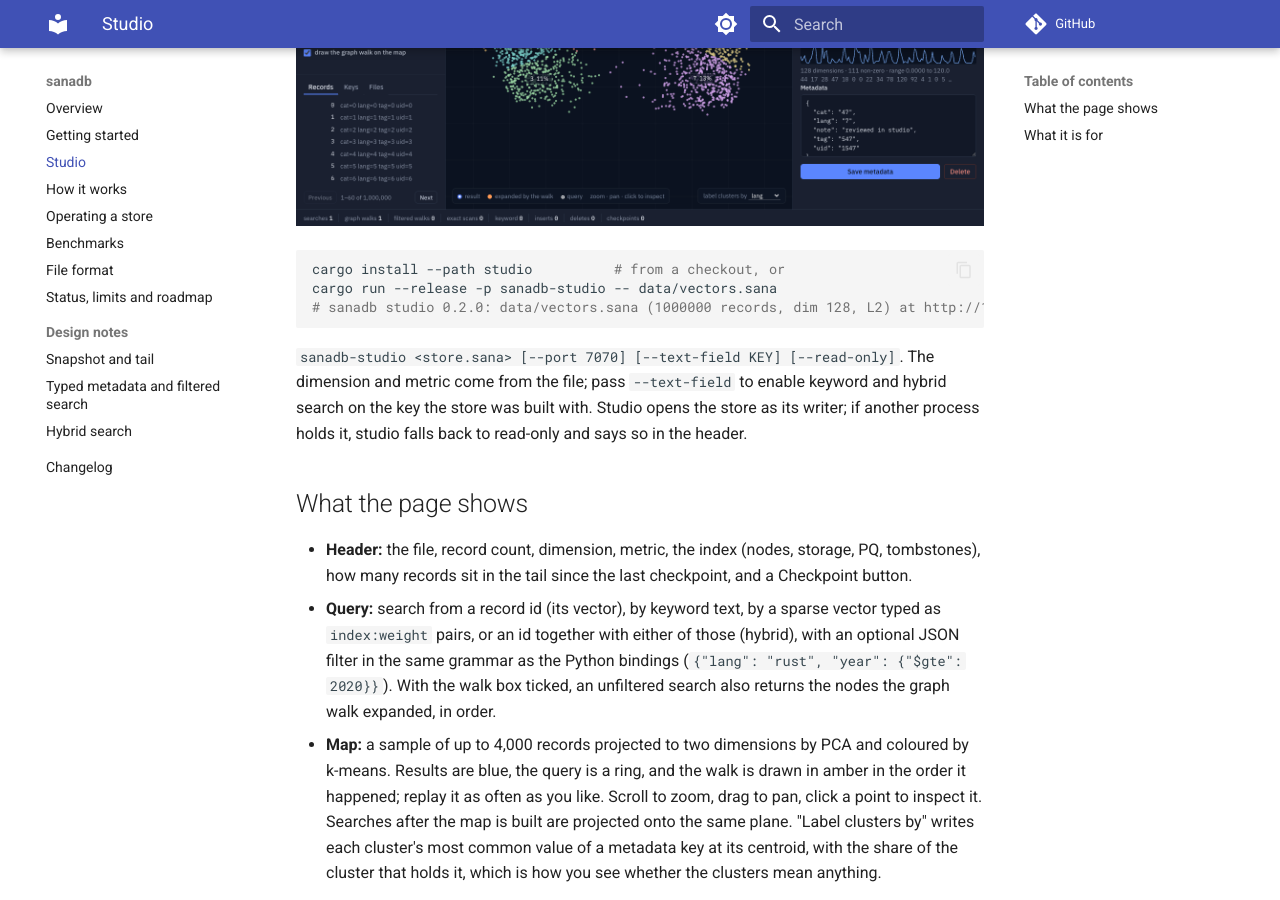
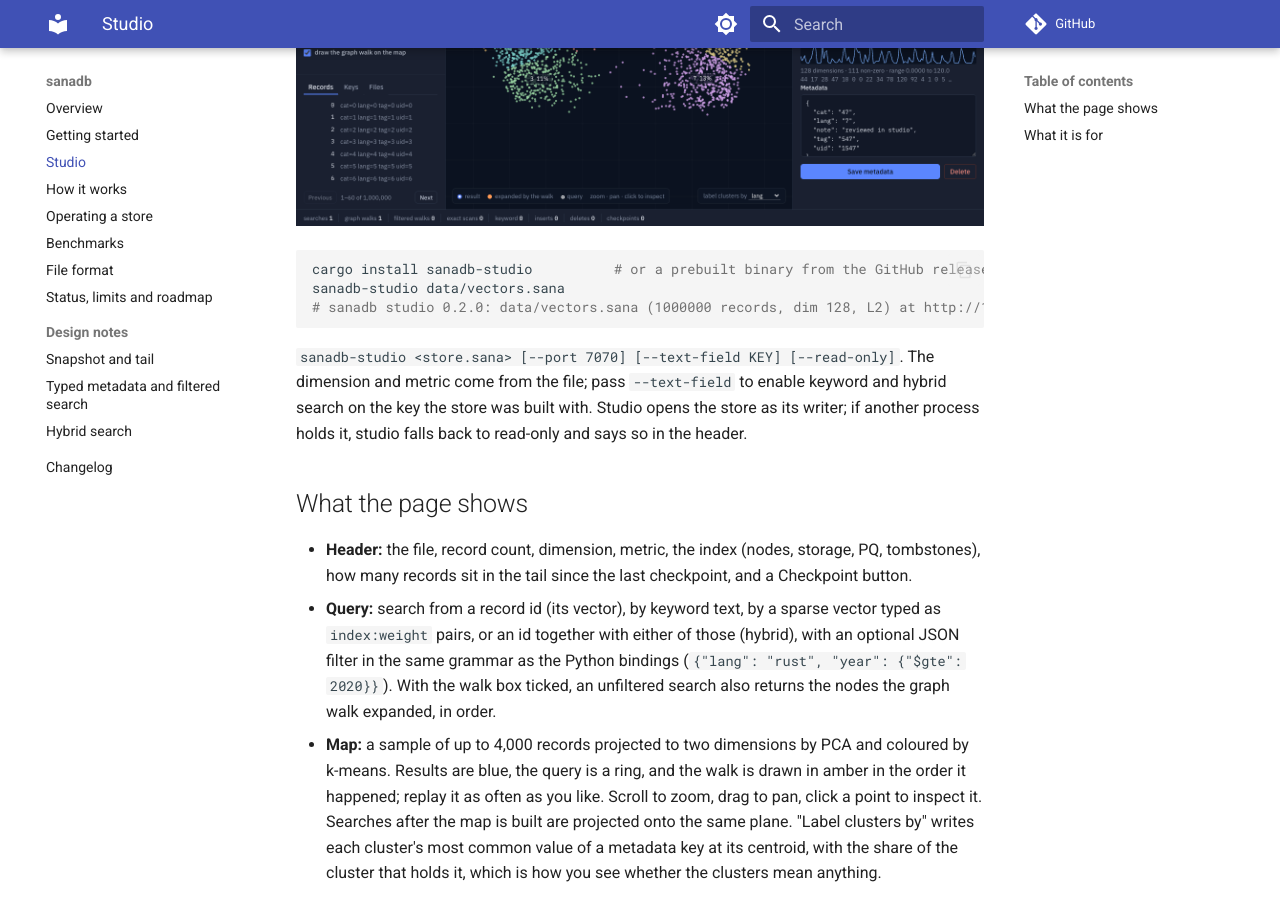
Before and after one commit to RohithOrg/sanadb, an MkDocs documentation site: the page built from docs/studio.md, in a window 1280 px wide and 900 px high, scrolled down 997 px. Built offline with MkDocs 1.6.1 and Material for MkDocs 9.7.7, drawn with Linux system fonts in a browser that asks for light colours; comment, search, counter and statistics services are not loaded.

Commit message:
0.2.1: sanadb studio published to crates.io with prebuilt binaries on the release; core API for tooling (peek, ids, keys, search_traced)
Co-Authored-By: Claude Fable 5.1 <noreply@anthropic.com>

````diff
--- a/Cargo.toml
+++ b/Cargo.toml
@@ -3,7 +3,7 @@ members = [".", "python", "studio"]
 
 [package]
 name = "sanadb"
-version = "0.2.0"
+version = "0.2.1"
 edition = "2024"
 rust-version = "1.89"
 description = "Disk-first embedded vector + metadata store: write-ahead log, memory-mapped DiskANN-style graph index, product quantization, metadata filters"
--- a/docs/studio.md
+++ b/docs/studio.md
@@ -13,8 +13,8 @@ top right overrides it and is remembered.
 ![the same page with the dark chrome](img/studio-dark.png)
 
 ```bash
-cargo install --path studio          # from a checkout, or
-cargo run --release -p sanadb-studio -- data/vectors.sana
+cargo install sanadb-studio          # or a prebuilt binary from the GitHub release
+sanadb-studio data/vectors.sana
 # sanadb studio 0.2.0: data/vectors.sana (1000000 records, dim 128, L2) at http://127.0.0.1:7070/
 ```
 
````
Also changed, not shown: CHANGELOG.md (+7 -4 lines), studio/README.md (added, +15 -0 lines), 6 other files.
